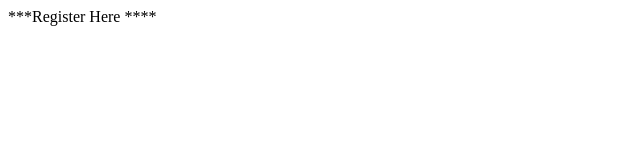
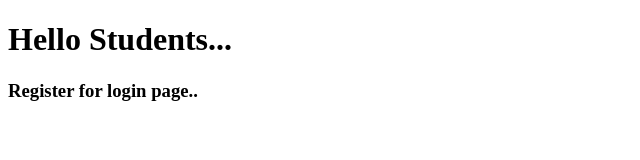
Before and after one commit to gitstudio1112-ai/Quiz_Game, a plain HTML site: page Register_Page.html in a window 1280 px wide. Shown: the whole page, without its empty margins (0-640 px from the left). Drawn offline with Linux system fonts and the light colour scheme.

Commit message:
Add files via upload

```diff
--- a/Register_Page.html
+++ b/Register_Page.html
@@ -1,8 +1,12 @@
-<html>
-  <head>
-    <title>Register_page</title>
-  </head>
-  <body>
-    ***Register Here ****
-  </body>
+<!DOCTYPE html>
+<html lang="en">
+<head>
+  <meta charset="UTF-8">
+  <meta name="viewport" content="width=device-width, initial-scale=1.0">
+  <title>Register here </title>
+</head>
+<body>
+  <h1>Hello Students...</h1>
+  <h3>Register for login page..</h3>
+</body>
 </html>
```
